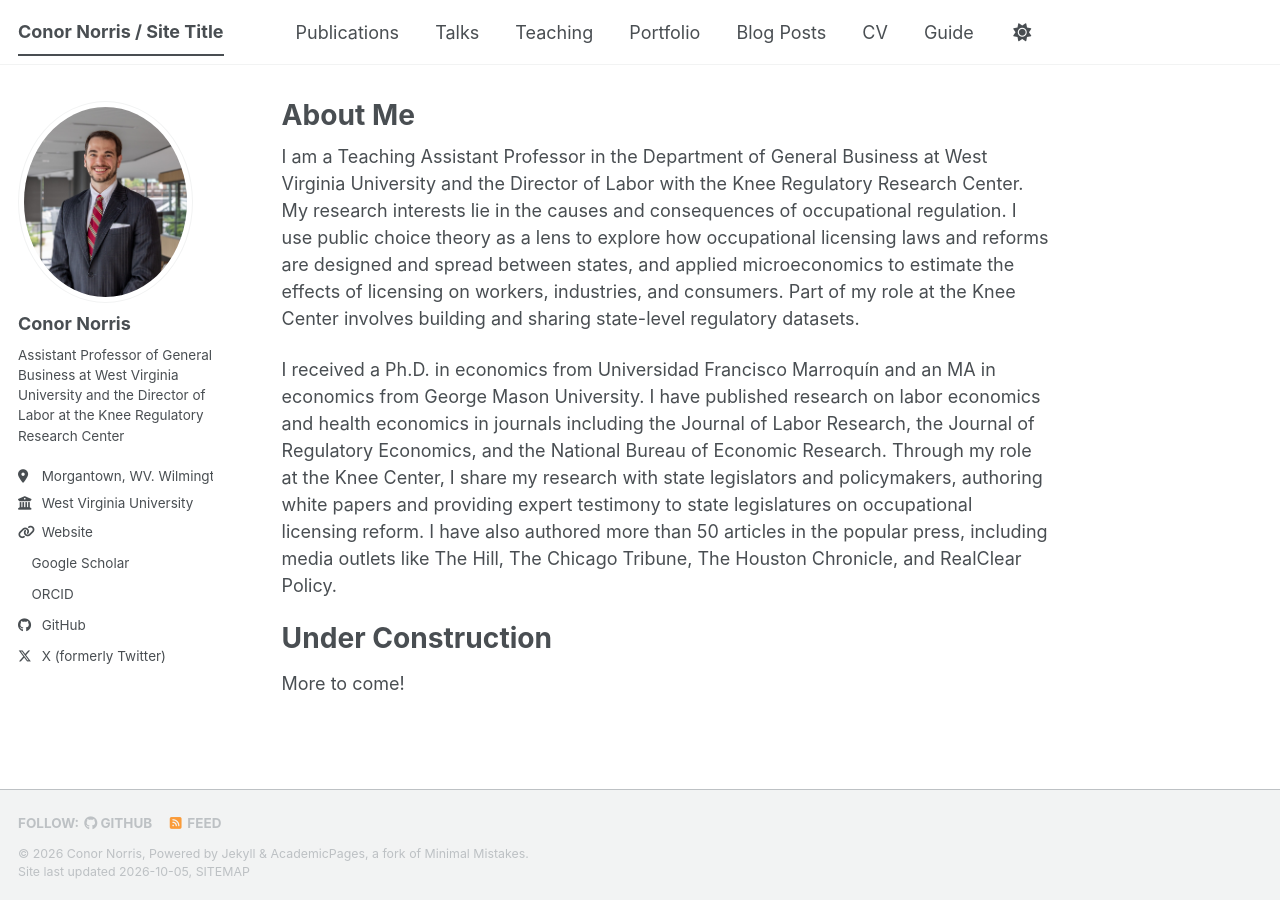
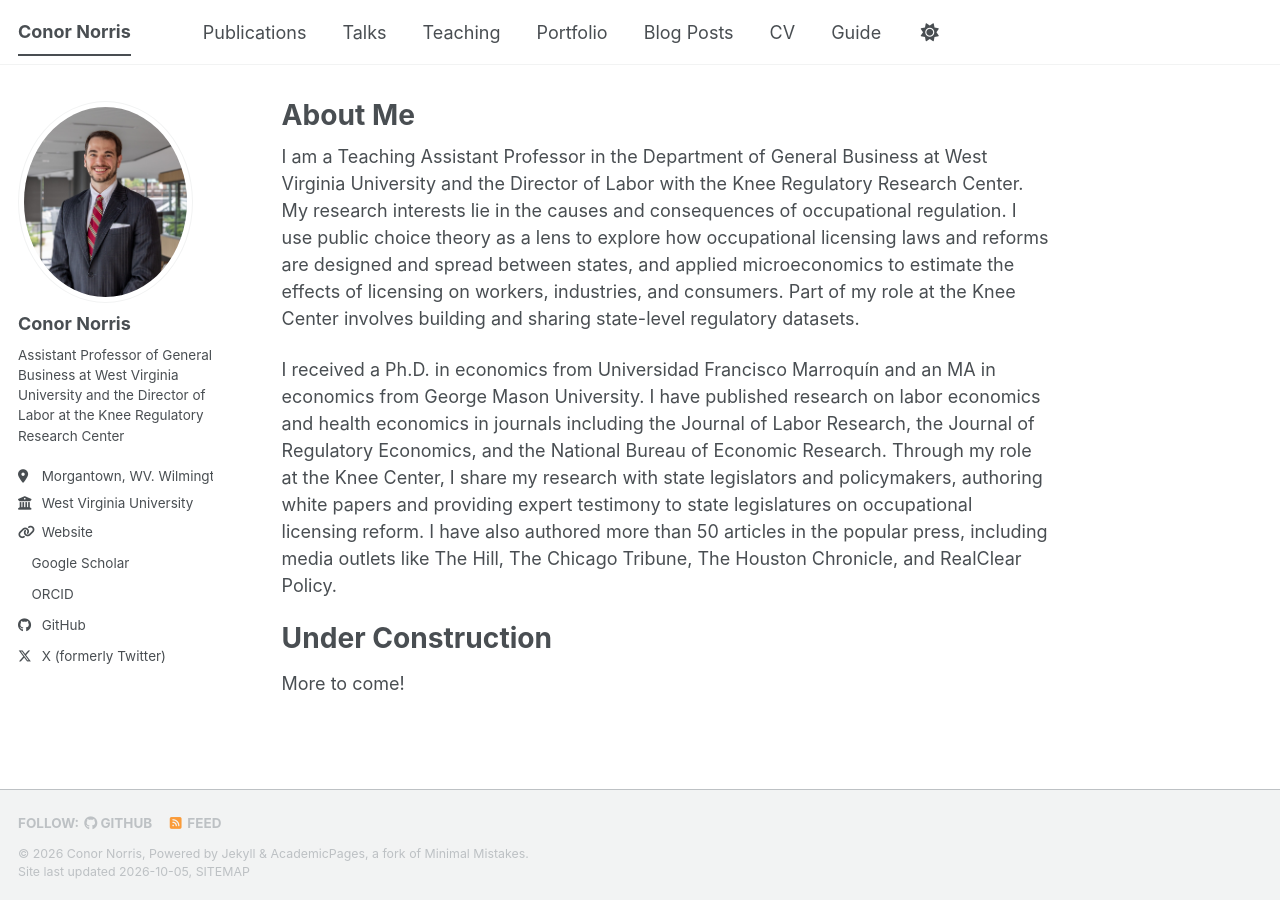
Before and after one commit to conornorris/conornorris.github.io, a Jekyll site: the page built from _pages/about.md, in a window 1280 px wide. Built offline with Jekyll 4.4.1, drawn with Linux system fonts in a browser that asks for light colours; a style sheet for code colours, icons or effects is not loaded.

Commit message:
Change site title to 'Conor Norris'
Updated site title to remove '/ Site Title'.

```diff
--- a/_config.yml
+++ b/_config.yml
@@ -9,7 +9,7 @@
 # Basic Site Settings
 locale                   : "en-US"
 site_theme               : "default" # The available themes options are "default", "air", "sunrise", "mint", "dirt" and "contrast"
-title                    : "Conor Norris / Site Title"
+title                    : "Conor Norris"
 title_separator          : "-"
 name                     : &name "Conor Norris"
 description              : &description "Your Name's academic portfolio"   # Update this with a general description of your site, this is the default if not overridden by a page
```
